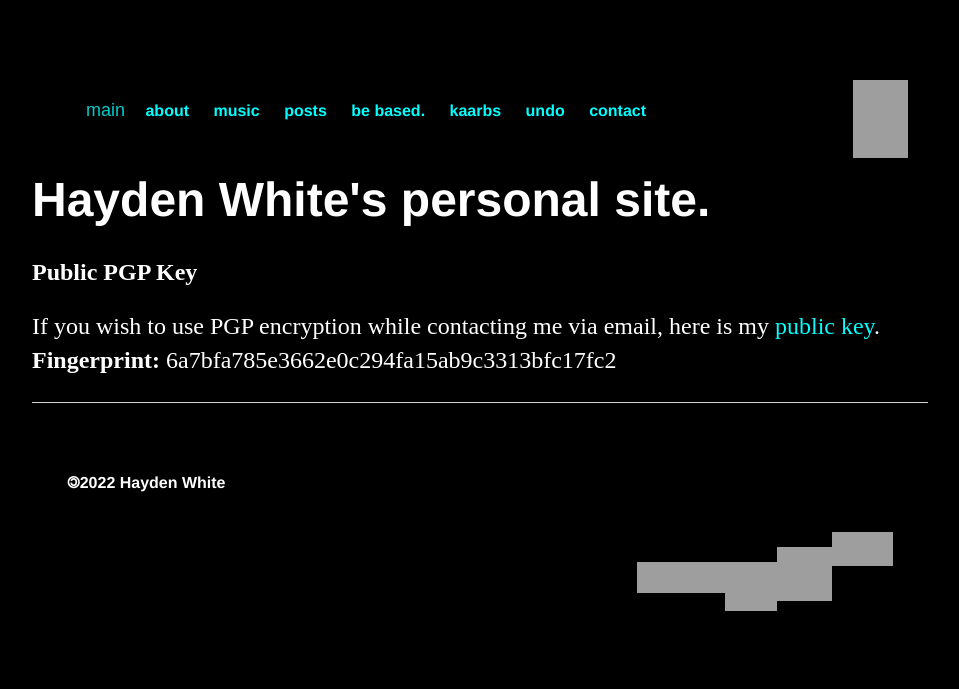
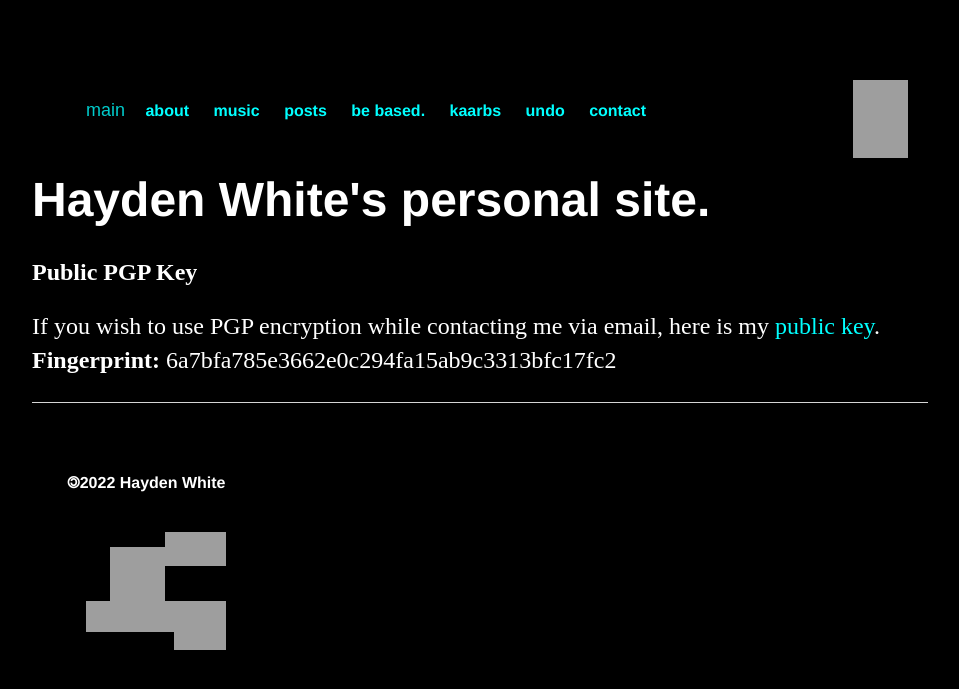
Before and after one commit to whiteVHS/whiteVHS.github.io, a Jekyll site: the page built from pgp/index.html, in a window 1280 px wide. Shown: the top 689 px of the page, without its empty margins (160-1119 px from the left). Built offline with Jekyll 4.4.1, drawn with Linux system fonts in a browser that asks for light colours; grey boxes are pictures that could not be loaded.

Commit message:
Update main.css

```diff
--- a/css/main.css
+++ b/css/main.css
@@ -120,8 +120,9 @@ ul.posts li {
 }
 
 .div1 {
-float: center;
-justify-content: center;
+display: flex;
+float: left;
+justify-content: space-around;
 align-items: center;
 padding: 15px;
 }
```
